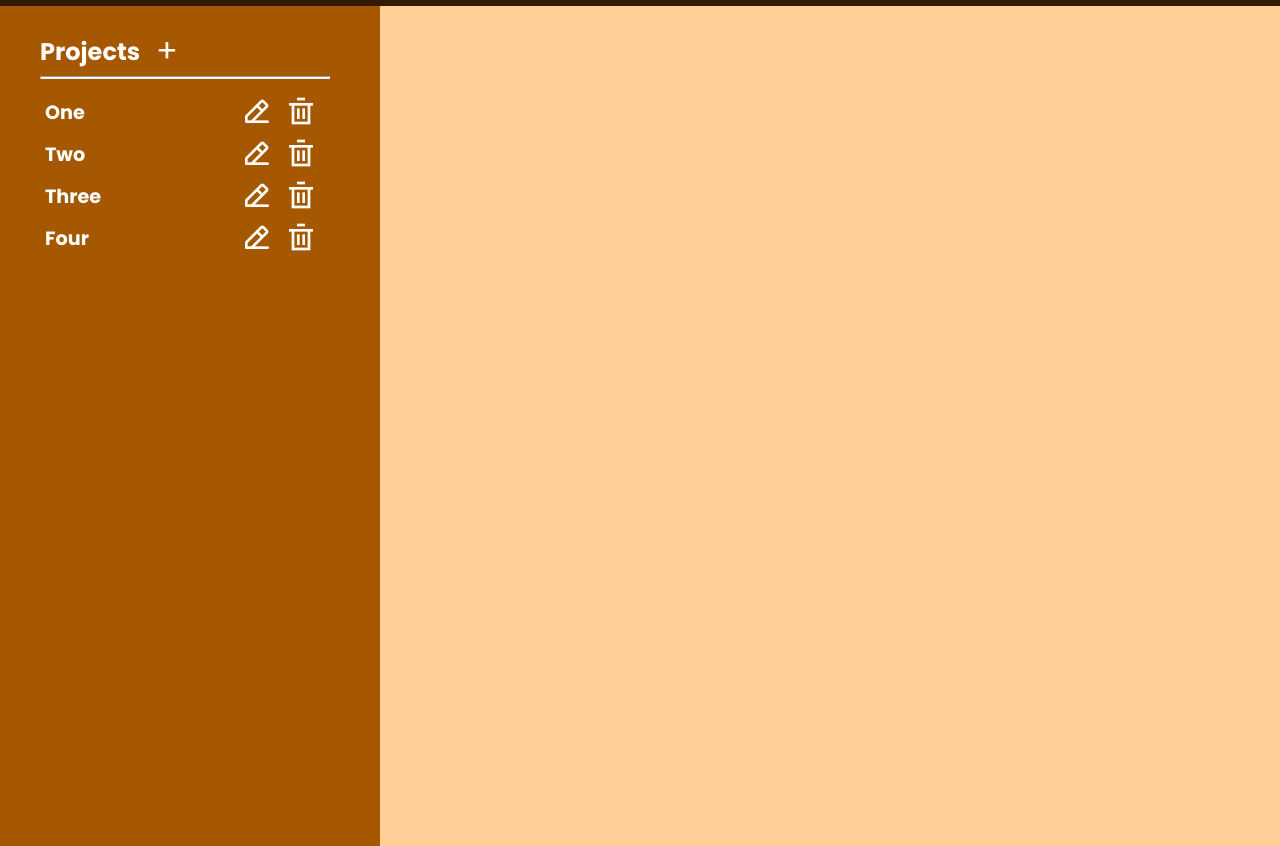
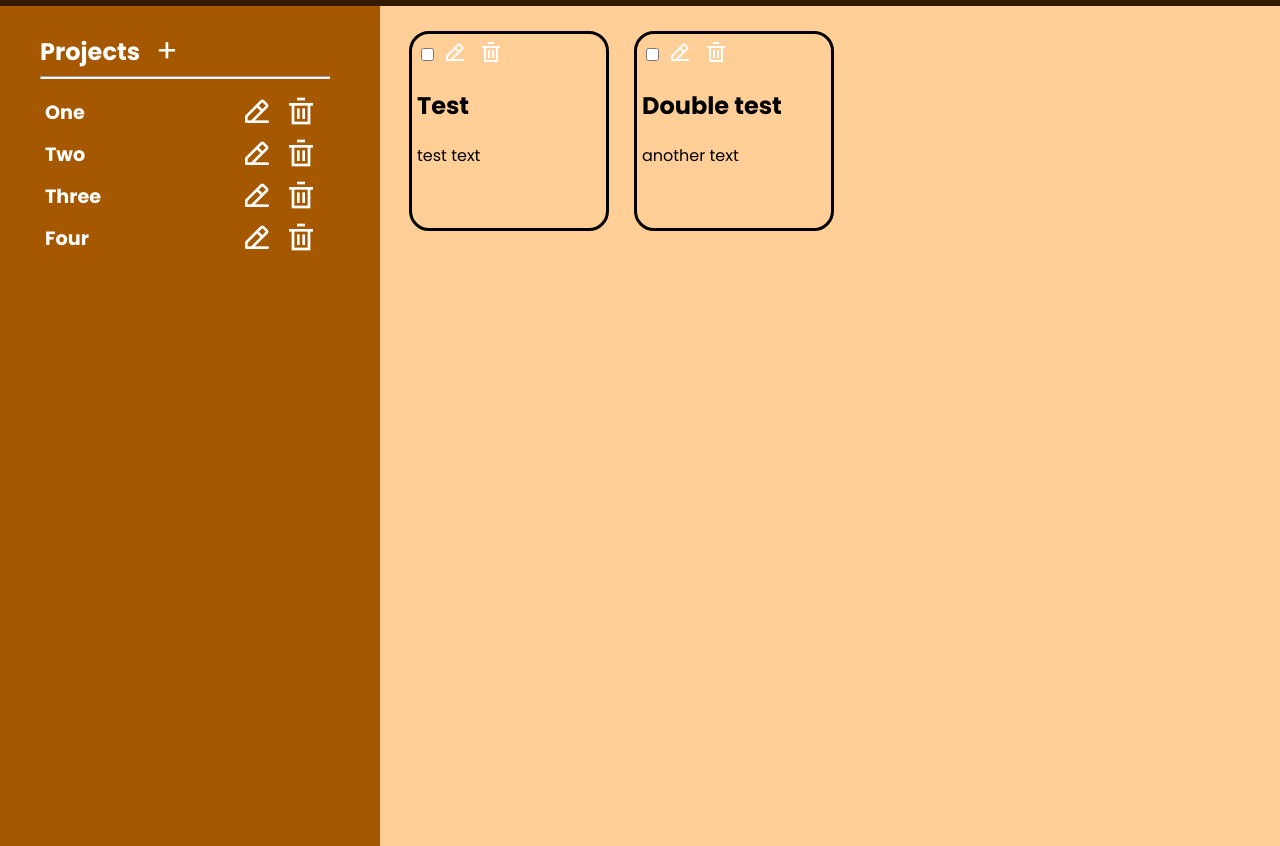
Before and after one commit to li-maksim/todolist, a website built with webpack: page src/template.html in a window 1280 px wide. Shown: the part 54-900 px from the top of the page. Built offline with nearby package versions, Linux system fonts and the light colour scheme.

Commit message:
Added event handler to create notes
Now clicking on project name in sidebar will create note cards

```diff
--- a/src/index.js
+++ b/src/index.js
@@ -12,16 +12,6 @@ const Projects = {
 };
 
 const Project = function(name) {
-
-    // const TodoCnstrct = ((title, descr, dueDate, priority, done) => {
-    //     return {
-    //         title: title,
-    //         descr: descr,
-    //         dueDate: dueDate,
-    //         priority: priority,
-    //         done: false,
-    //     };
-    // });
 
     function addTodo(title, descr, dueDate, priority, done) {
         let newTodo = {
@@ -61,6 +51,9 @@ const Display = (() => {
         clearMenu();
         idxNum = -1;
         Projects.arr.forEach(createMenuItem);
+    };
+    function clearContent() {
+        content.textContent = '';
     };
 
     const dataset = {};
@@ -163,6 +156,8 @@ const Display = (() => {
         const projName = document.createElement('div');
         projName.setAttribute('class', 'project_name');
         projName.textContent = a[i].name;
+        projName.addEventListener('click', () => {clearContent()});
+        projName.addEventListener('click', () => {Projects.arr[i].todos.forEach(createNoteCard)});
 
         const itemIcons = document.createElement('div');
         itemIcons.setAttribute('class', 'item_icons');
@@ -193,13 +188,48 @@ const Display = (() => {
         projMenu.appendChild(newMenuItem);
     };
 
-    const Notes = {
+    function createNoteCard(v, i, a) {
 
+        const noteCard = document.createElement('div');
+        noteCard.setAttribute('class', 'note_card')
 
+        const noteBtns = document.createElement('div');
+        noteBtns.setAttribute('class', 'note_btns');
+        const noteDoneBtn = document.createElement('input');
+        noteDoneBtn.type = 'checkbox';
+        noteDoneBtn.setAttribute('class', 'checkbox');
+        const noteEditBtn = document.createElement('button');
+        noteEditBtn.classList.add('btn', 'icon-edit');
+        const noteDelBtn = document.createElement('button');
+        noteDelBtn.classList.add('btn', 'icon-delete');
+
+        const cardContent = document.createElement('div');
+        cardContent.setAttribute('class', 'card_content');
+        const noteTitle = document.createElement('h2');
+        noteTitle.textContent = a[i].title;
+        const noteDate = document.createElement('div');
+        noteDate.setAttribute('class', 'note_date');
+        const notePriority = document.createElement('div');
+        notePriority.setAttribute('class', 'note_priority');
+        notePriority.textContent = a[i].priority;
+        const noteDescr = document.createElement('div');
+        noteDescr.setAttribute('class', 'note_descr');
+        noteDescr.textContent = a[i].descr;
+
+        noteBtns.appendChild(noteDoneBtn);
+        noteBtns.appendChild(noteEditBtn);
+        noteBtns.appendChild(noteDelBtn);
+        cardContent.appendChild(noteTitle);
+        cardContent.appendChild(noteDate);
+        cardContent.appendChild(notePriority);
+        cardContent.appendChild(noteDescr);
+        noteCard.appendChild(noteBtns);
+        noteCard.appendChild(cardContent);
+        content.appendChild(noteCard);
 
     };
 
-    return {clearMenu, displayProjects};
+    return {clearMenu, displayProjects, createNoteCard};
 
 })();
 
@@ -207,6 +237,8 @@ Project('One');
 Project('Two');
 Project('Three');
 Project('Four');
-console.table(Projects);
 Display.displayProjects();
-console.log(Projects.arr[1].name);
+
+Projects.arr[0].addTodo('Test', 'test text');
+Projects.arr[0].addTodo('Double test', 'another text');
+Projects.arr[0].todos.forEach(Display.createNoteCard);
--- a/src/style.css
+++ b/src/style.css
@@ -45,6 +45,11 @@ h1 {
 
 .btn:hover {
     color: #FFAB4B;
+}
+
+.container {
+    display: flex;
+    justify-content: end;
 }
 
 .sidebar {
@@ -96,3 +101,31 @@ h1 {
 .sidebar .menu_item:first-child {
     margin-top: 15px;
 }
+
+.sidebar .menu_item .project_name {
+    cursor: pointer;
+}
+
+.sidebar .menu_item .project_name:hover {
+    color: #FFAB4B;
+}
+
+#content {
+    box-sizing: border-box;
+    padding: 25px;
+    display: flex;
+    min-height: 100%;
+    width: 70%;
+    justify-content: start;
+    gap: 25px;
+    flex-wrap: wrap;
+}
+
+#content .note_card {
+    box-sizing: border-box;
+    padding: 5px;
+    height: 200px;
+    width: 200px;
+    border: solid black;
+    border-radius: 20px;
+}
--- a/src/template.html
+++ b/src/template.html
@@ -16,6 +16,7 @@
             <button class="btn new_note">New Note</button>
         </div>
     </header>
+    <div class="container">
         <div class="sidebar">
             <div class="h2_wrapper">
                 <h2 class="sidebar_h2">Projects</h2>
@@ -63,5 +64,6 @@
         <div id="content">
 
         </div>
+    </div>
 </body>
 </html>
```
Lines whose indentation alone changed are shown as unchanged.
